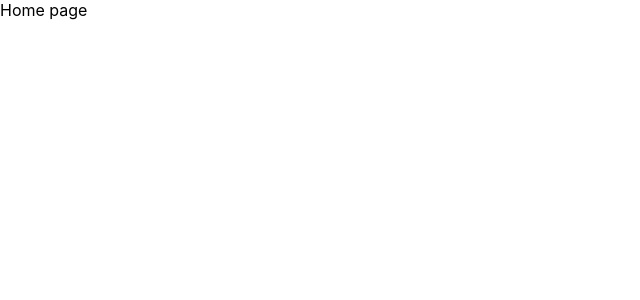
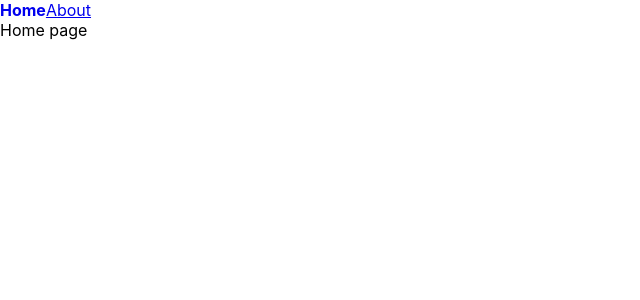
Before and after one commit to RushikeshGaikwad78/ReactJs, a React (Create React App) app in the folder 5tut/: page / in a window 1280 px wide. Shown: the top 300 px of the page, without its empty margins (0-640 px from the left). Built offline with nearby package versions, Linux system fonts and the light colour scheme.

Commit message:
Active links

```diff
--- a/5tut/src/App.js
+++ b/5tut/src/App.js
@@ -1,13 +1,18 @@
-import { Route , Routes } from "react-router-dom";
+import { Route, Routes } from "react-router-dom";
 import Home from "./Components/Home";
 import About from "./Components/About";
+import Navbar from "./Components/Navbar";
 
 function App() {
   return (
-    <Routes>
-      <Route path="/" element={<Home/>}/>
-      <Route path="/About" element={<About/>}/>
-    </Routes>
+    <>
+      <Navbar/>              {/* configuring routes using links */}
+
+      <Routes>                {/* configuring routes */}
+        <Route path="/" element={<Home />} />
+        <Route path="/About" element={<About />} />
+      </Routes>
+    </>
   );
 }
 
--- /dev/null
+++ b/5tut/src/Components/Navbar.js
@@ -0,0 +1,23 @@
+import React from 'react'
+import { NavLink } from 'react-router-dom'
+//navlink gives active class on the active link on which styles can be applied
+
+
+function Navbar() {
+
+  const navlinkStyle = ({isActive}) => {
+      return {
+        fontWeight : isActive ? 'bold' : 'normal',
+        textDecoration : isActive ? 'none' : 'underline'
+      }
+  }
+
+  return (
+    <nav>
+        <NavLink style={navlinkStyle} to={'/'}>Home</NavLink>
+        <NavLink style={navlinkStyle} to={'/About'}>About</NavLink>
+    </nav>
+  )
+}
+
+export default Navbar
--- a/5tut/src/index.css
+++ b/5tut/src/index.css
@@ -11,3 +11,8 @@ code {
   font-family: source-code-pro, Menlo, Monaco, Consolas, 'Courier New',
     monospace;
 }
+
+nav a.active{            /*styles for active link*/
+  text-decoration: none;
+  font-weight: bold;
+}
```
